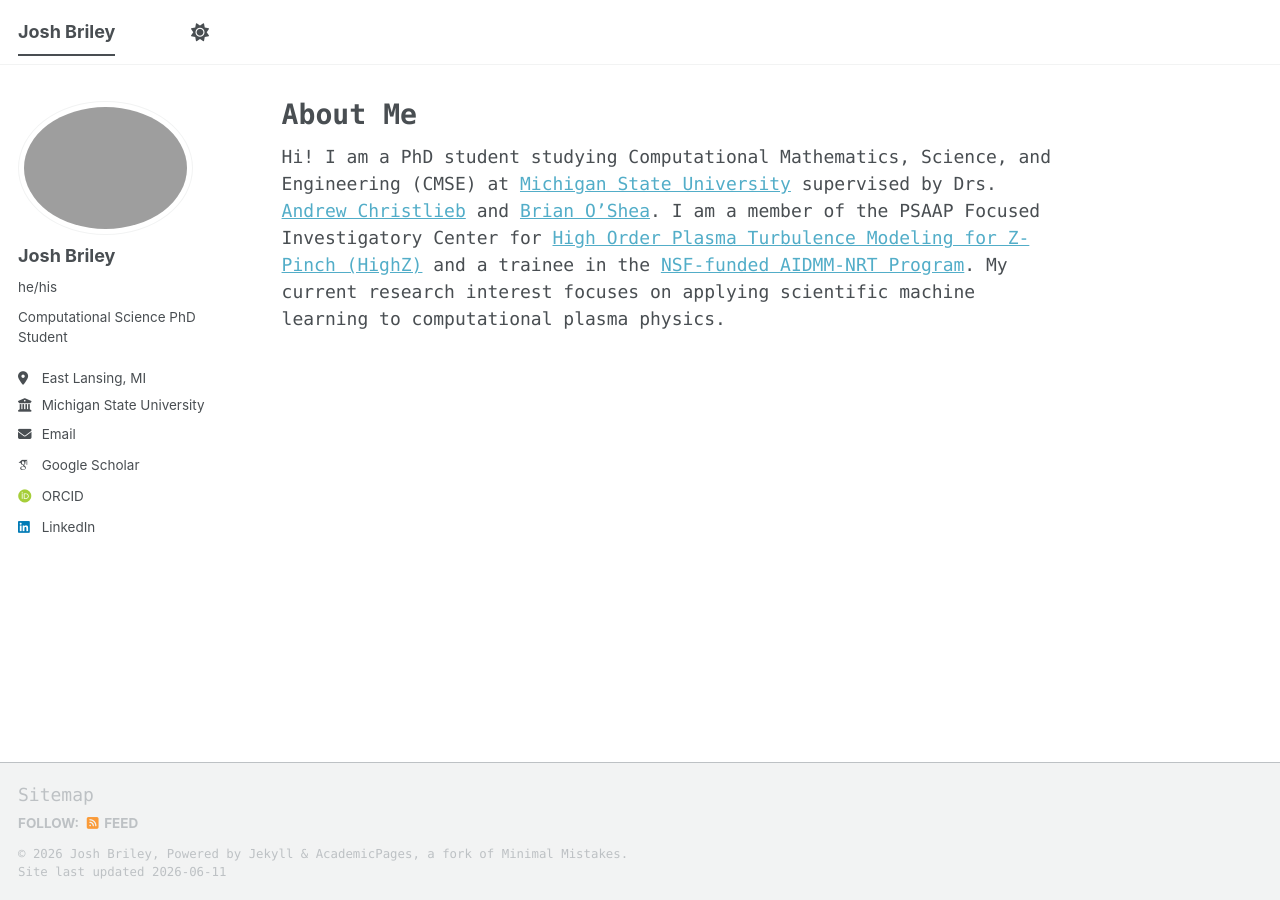
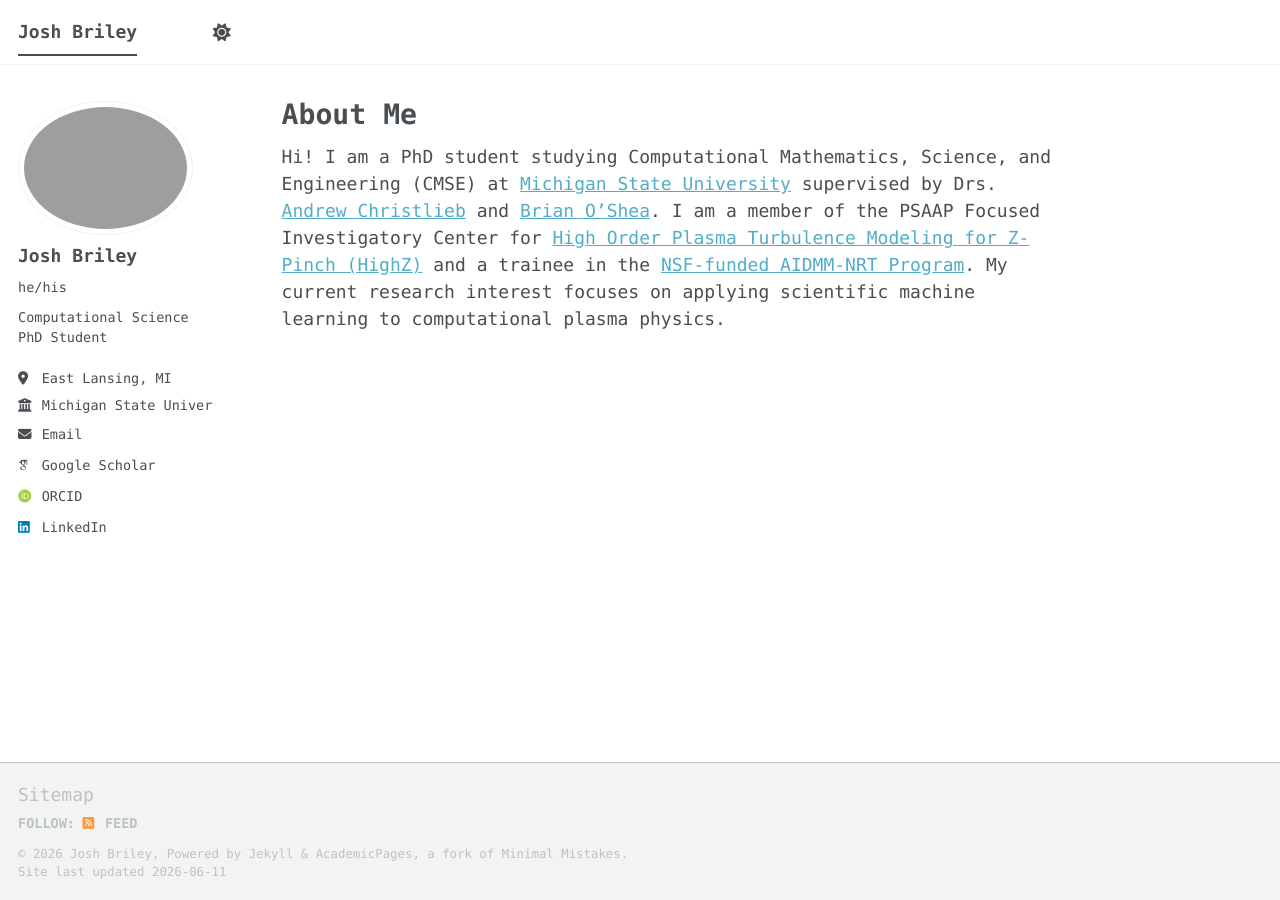
Before and after one commit to joshbriley/joshbriley.github.io, a Jekyll site: the page built from _pages/about.md, in a window 1280 px wide. Built offline with Jekyll 4.4.1, drawn with Linux system fonts in a browser that asks for light colours; some web fonts are replaced; a script bundle is joined from its source files by our own code; library files that are not in the unit come from our copies.

Commit message:
Add monospace font override for various elements

```diff
--- a/_sass/_themes.scss
+++ b/_sass/_themes.scss
@@ -101,3 +101,24 @@ $vimeo-color                : #1ab7ea;
 $vine-color                 : #00bf8f;
 $youtube-color              : #bb0000;
 $xing-color                 : #006567;
+
+/* ==========================================================================
+   FORCE MONOSPACE OVERRIDE
+   ========================================================================== */
+
+body,
+html,
+h1, h2, h3, h4, h5, h6,
+p,
+a,
+span,
+div,
+li,
+input,
+button,
+.author__name,
+.author__bio,
+.nav__items,
+.masthead__menu-item a {
+    font-family: $monospace !important;
+}
```
